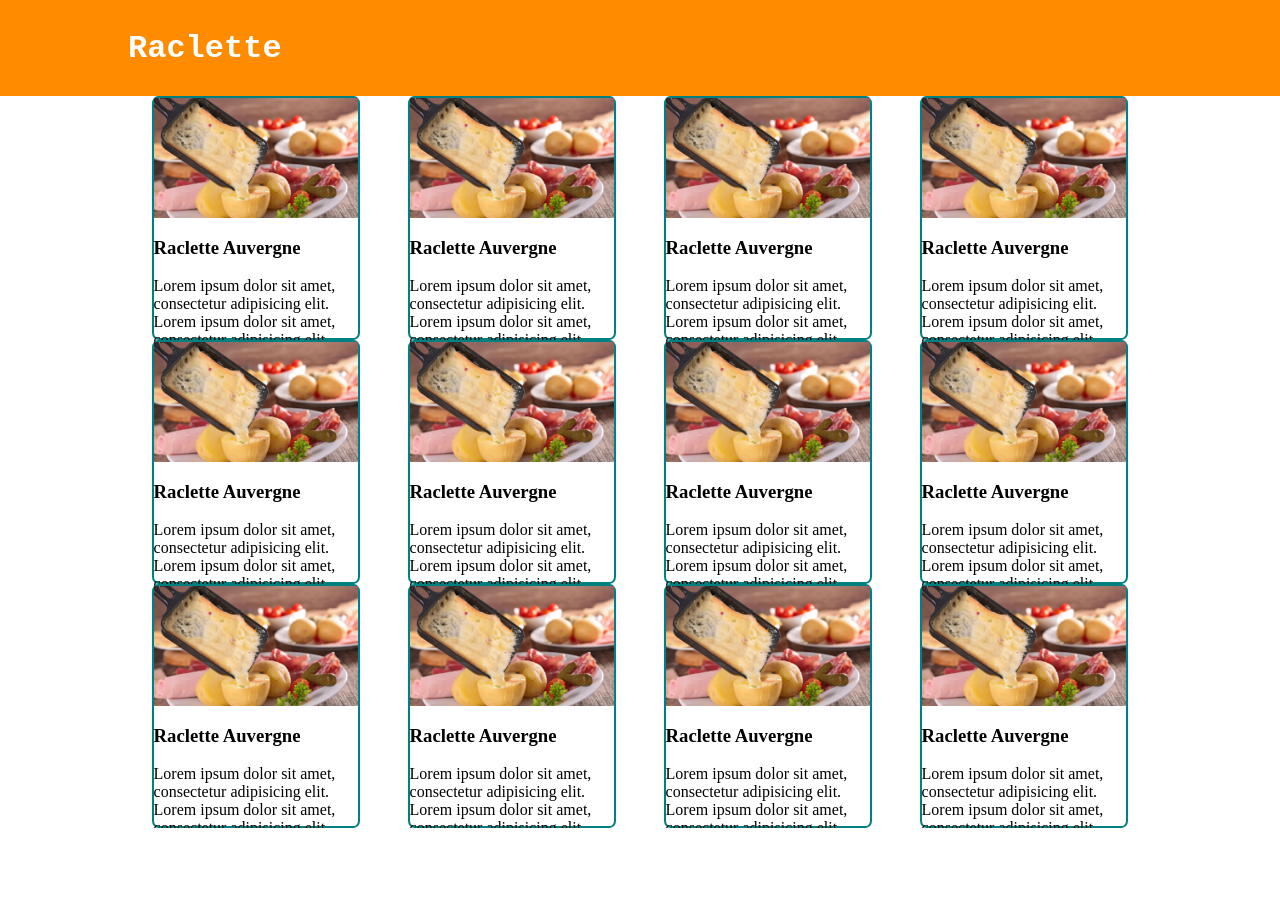
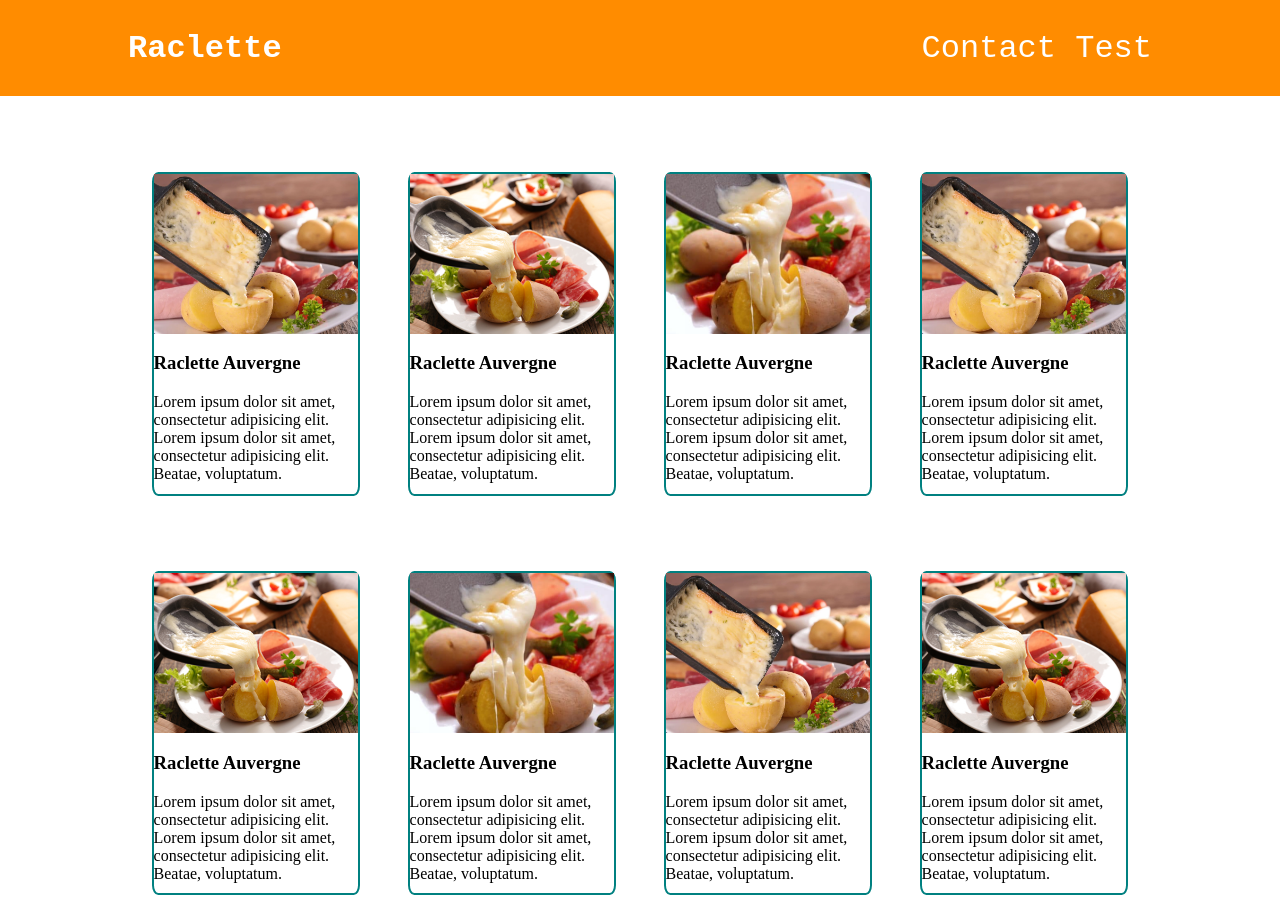
Before and after one commit to Pierrot69280/mobileResponsive, a plain HTML site: page index.html in a window 1280 px wide. Shown: the top 898 px of the page. Before the commit the page ends 828 px from the top, so only its background shows below. Drawn offline with Linux system fonts and the light colour scheme; a web font is replaced by a local one.

Commit message:
Sauvegarde

```diff
--- a/index.html
+++ b/index.html
@@ -18,17 +18,18 @@
         <div class="steak"></div>
         <div class="steak"></div>
     </div>
+
     <div class="liens">
-    <a href="" class="lien">contact</a>
-    <a href="" class="lien">contact</a>
-</div>
+        <a href="#" class="lien">Contact</a>
+        <a href="#" class="lien">Test</a>
+    </div>
 </div>
 
 
 
 <div class="raclettes">
     <div class="raclette">
-        <div class="image"></div>
+        <div class="image1"></div>
         <div class="racletteBody">
             <h3>Raclette Auvergne</h3>
             <p>Lorem ipsum dolor sit amet, consectetur adipisicing elit. Lorem ipsum dolor sit amet, consectetur adipisicing elit. Beatae, voluptatum.</p>
@@ -36,7 +37,7 @@
     </div>
 
     <div class="raclette">
-        <div class="image"></div>
+        <div class="image2"></div>
         <div class="racletteBody">
             <h3>Raclette Auvergne</h3>
             <p>Lorem ipsum dolor sit amet, consectetur adipisicing elit. Lorem ipsum dolor sit amet, consectetur adipisicing elit. Beatae, voluptatum.</p>
@@ -44,7 +45,7 @@
     </div>
 
     <div class="raclette">
-        <div class="image"></div>
+        <div class="image3"></div>
         <div class="racletteBody">
             <h3>Raclette Auvergne</h3>
             <p>Lorem ipsum dolor sit amet, consectetur adipisicing elit. Lorem ipsum dolor sit amet, consectetur adipisicing elit. Beatae, voluptatum.</p>
@@ -52,7 +53,7 @@
     </div>
 
     <div class="raclette">
-        <div class="image"></div>
+        <div class="image1"></div>
         <div class="racletteBody">
             <h3>Raclette Auvergne</h3>
             <p>Lorem ipsum dolor sit amet, consectetur adipisicing elit. Lorem ipsum dolor sit amet, consectetur adipisicing elit. Beatae, voluptatum.</p>
@@ -61,7 +62,7 @@
 </div>
 <div class="raclettes">
     <div class="raclette">
-        <div class="image"></div>
+        <div class="image2"></div>
         <div class="racletteBody">
             <h3>Raclette Auvergne</h3>
             <p>Lorem ipsum dolor sit amet, consectetur adipisicing elit. Lorem ipsum dolor sit amet, consectetur adipisicing elit. Beatae, voluptatum.</p>
@@ -69,7 +70,7 @@
     </div>
 
     <div class="raclette">
-        <div class="image"></div>
+        <div class="image3"></div>
         <div class="racletteBody">
             <h3>Raclette Auvergne</h3>
             <p>Lorem ipsum dolor sit amet, consectetur adipisicing elit. Lorem ipsum dolor sit amet, consectetur adipisicing elit. Beatae, voluptatum.</p>
@@ -77,7 +78,7 @@
     </div>
 
     <div class="raclette">
-        <div class="image"></div>
+        <div class="image1"></div>
         <div class="racletteBody">
             <h3>Raclette Auvergne</h3>
             <p>Lorem ipsum dolor sit amet, consectetur adipisicing elit. Lorem ipsum dolor sit amet, consectetur adipisicing elit. Beatae, voluptatum.</p>
@@ -85,7 +86,7 @@
     </div>
 
     <div class="raclette">
-        <div class="image"></div>
+        <div class="image2"></div>
         <div class="racletteBody">
             <h3>Raclette Auvergne</h3>
             <p>Lorem ipsum dolor sit amet, consectetur adipisicing elit. Lorem ipsum dolor sit amet, consectetur adipisicing elit. Beatae, voluptatum.</p>
@@ -94,7 +95,7 @@
 </div>
 <div class="raclettes">
     <div class="raclette">
-        <div class="image"></div>
+        <div class="image3"></div>
         <div class="racletteBody">
             <h3>Raclette Auvergne</h3>
             <p>Lorem ipsum dolor sit amet, consectetur adipisicing elit. Lorem ipsum dolor sit amet, consectetur adipisicing elit. Beatae, voluptatum.</p>
@@ -102,7 +103,7 @@
     </div>
 
     <div class="raclette">
-        <div class="image"></div>
+        <div class="image1"></div>
         <div class="racletteBody">
             <h3>Raclette Auvergne</h3>
             <p>Lorem ipsum dolor sit amet, consectetur adipisicing elit. Lorem ipsum dolor sit amet, consectetur adipisicing elit. Beatae, voluptatum.</p>
@@ -110,7 +111,7 @@
     </div>
 
     <div class="raclette">
-        <div class="image"></div>
+        <div class="image2"></div>
         <div class="racletteBody">
             <h3>Raclette Auvergne</h3>
             <p>Lorem ipsum dolor sit amet, consectetur adipisicing elit. Lorem ipsum dolor sit amet, consectetur adipisicing elit. Beatae, voluptatum.</p>
@@ -118,7 +119,7 @@
     </div>
 
     <div class="raclette">
-        <div class="image"></div>
+        <div class="image3"></div>
         <div class="racletteBody">
             <h3>Raclette Auvergne</h3>
             <p>Lorem ipsum dolor sit amet, consectetur adipisicing elit. Lorem ipsum dolor sit amet, consectetur adipisicing elit. Beatae, voluptatum.</p>
--- a/style.css
+++ b/style.css
@@ -1,5 +1,5 @@
 @import url('https://fonts.googleapis.com/css2?family=Fragment+Mono&display=swap');
-
+@import url('https://fonts.googleapis.com/css2?family=Fragment+Mono&family=Montserrat:wght@300&display=swap');
 html, body {
     margin: 0;
     padding: 0;
@@ -44,14 +44,16 @@ html, body {
 }
 
 .raclette {
+    margin-top: 2cm;
     width: 100%;
-    height: 30vh;
+    height: 40vh;
     border: teal 2px solid;
     border-radius: 3%;
 
 }
 
-.image {
+.image1 {
+    font-family: 'Montserrat', sans-serif;
     background-image: url("1.png");
     background-position: center;
     background-size: cover;
@@ -60,21 +62,37 @@ html, body {
     height: 50%;
 }
 
-.racletteBody>p,h3{
-    font-size: ;
-
+.image2 {
+    font-family: 'Montserrat', sans-serif;
+    background-image: url("2.png");
+    background-position: center;
+    background-size: cover;
+    background-repeat: no-repeat;
+    width: 100%;
+    height: 50%;
 }
 
-.img1 {image}
+.image3 {
+
+    font-family: 'Montserrat', sans-serif;
+    background-image: url("3.png");
+    background-position: center;
+    background-size: cover;
+    background-repeat: no-repeat;
+    width: 100%;
+    height: 50%;
+}
 
 .liens {
     display: none;
 }
 
 
+@media only screen and (min-width: 1000px) {
+    a {
+        text-decoration: none;
+    }
 
-
-@media only screen and (min-width: 600px) {
     .raclettes {
         display: flex;
         justify-content: space-around;
@@ -84,6 +102,7 @@ html, body {
     }
 
     .raclette {
+        margin-top: 2cm;
         width: 20%;
     }
 
@@ -96,10 +115,16 @@ html, body {
         display: none;
     }
 
-    .liens a{
+    .liens {
+        font-family: 'Fragment Mono', monospace;
         text-decoration: none;
+        font-size: 2em;
+        margin-left: 3vw;
+        font-family: 'Fragment Mono', monospace;
+        display: block;
+    }
+
+    .lien {
         color: white;
-        justify-content: space-between;
-
     }
 }
```
